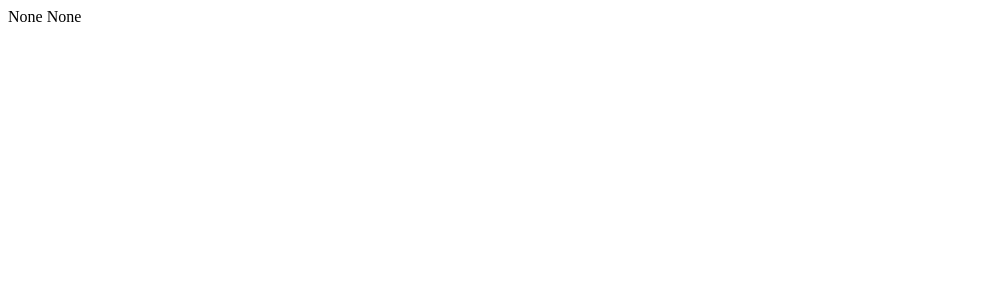
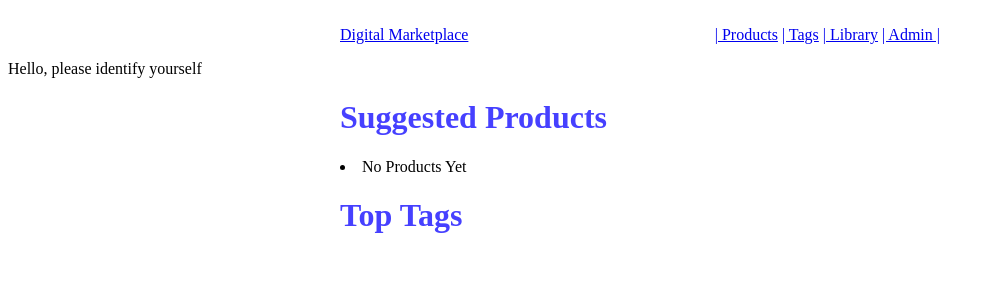
Before and after one commit to mako101-public-repos/digitalmarket, a Django app: page / in a window 1280 px wide. Before the commit the part shown is almost empty. Shown: the top 300 px of the page, without its empty margins (0-994 px from the left). Run offline with Django 3.2, Linux system fonts and the light colour scheme; some libraries are stand-ins or nearby versions.

Commit message:
Basic user interface

```diff
--- a/templates/base.html
+++ b/templates/base.html
@@ -8,23 +8,67 @@
     <link rel="stylesheet" href="{% static 'css/base.css' %}" />
 <style>
 
+    .greeting {
+        clear: both;
+        margin:auto;
+    }
+
     {#  this brings the contents of the page to the middle and makes it somewhat responsive  #}
     .main-content {
         width: 600px;
         margin: 0 auto;
+        clear: both;
     }
 
-    {% block style %}{% endblock %} {# we add an empty style block so that we can adjust it as needed later #}
+    {# align navigation bar with the main content column #}
+    .main-nav {
+        width: 600px;
+        margin: 10px auto;
+    }
+
+    {# display all items of the navigation bar inline #}
+    .main-nav li {
+        display: inline;
+    }
+
+    .first-nav {
+        padding-left: 0px;
+    }
+
+    .pull-left {
+        float: left;
+    }
+
+    .pull-right {
+        float: right;
+    }
+
+    {# we add an empty style block so that we can adjust it as needed later #}
+    {% block style %}{% endblock %}
 </style>
 
 <body>
 
-{% if request.user.is_authenticated %}
+<nav class="main-nav">
+    <ul class="pull-left first-nav">
+        <li><a href="#">Digital Marketplace</a></li>
+    </ul>
+    <ul class="pull-right">
+        <li><a href="{% url 'products:list' %}">| Products</a></li>
+        <li><a href="{% url 'tags:list' %}">| Tags</a></li>
+        <li><a href="{% url 'dashboard' %}">| Library</a></li>
+        <li><a href="http://localhost:8000/admin">| Admin |</a></li>
+    </ul>
 
-    <p>Hello, <strong>{{ request.user.username|capfirst }}</strong></p>
-{% else %}
-    <p>Hello, please identify yourself</p>
-{% endif %}
+</nav>
+
+<div class="greeting">
+    {% if request.user.is_authenticated %}
+        <p>Hello, <strong>{{ request.user.username|capfirst }}</strong></p>
+    {% else %}
+        <p>Hello, please identify yourself</p>
+    {% endif %}
+</div>
 
 <div class="main-content">
     {% block content %}
--- a/templates/dashboard/view.html
+++ b/templates/dashboard/view.html
@@ -1,3 +1,21 @@
-{{ products }}
+{% extends 'base.html' %}
 
-{{ top_tags }}
+{% block content %}
+
+    <h1>Suggested Products</h1>
+
+    {% include 'products/product_list_snippet.html' with product_list=products %}
+
+
+    <h1>Top Tags</h1>
+
+     {% for instance in top_tags %}
+         {% if instance.active %}
+            <li><a href="{{ instance.get_absolute_url }}">{{ instance.title }}</a></li>
+         {% endif %}
+    {%  endfor %}
+{#{{ products }}#}
+{##}
+{#{{ top_tags }}#}
+
+{% endblock %}
--- /dev/null
+++ b/templates/products/product_list_snippet.html
@@ -0,0 +1,14 @@
+{%  load get_thumbnail %}
+
+{% for instance in product_list %}
+     {% if instance.is_available and instance.media %}
+        <li>
+            <a href="{{ instance.get_absolute_url }}">{{ instance.title }} - ${{ instance.price }}</a><br>
+             <a href="{{ instance.get_absolute_url }}">
+                <img src="{{ instance|get_thumbnail:'micro' }}"/></a><br>
+
+        </li>
+    {%  endif %}
+{% empty %}
+    <li>No Products Yet</li>
+{% endfor %}
```
Also changed, not shown: db.sqlite3.
